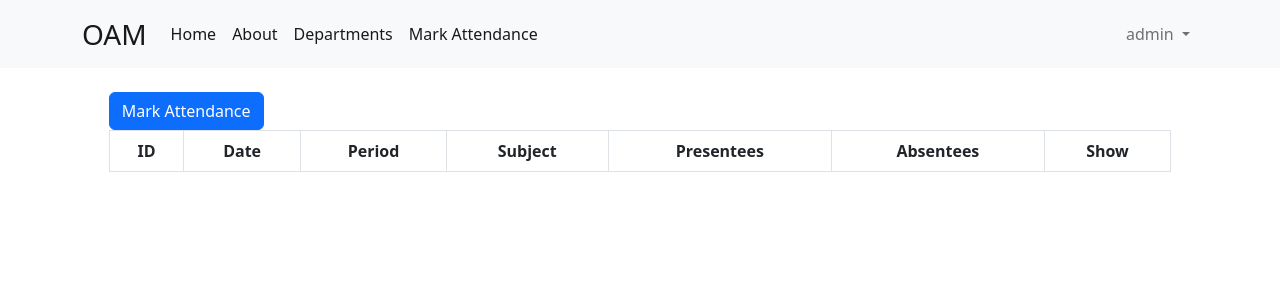
After one commit to SandeepK1729/OAM, a Django app: a page that uses templates/nav.html in a window 1280 px wide. The commit adds this page. Shown: the top 300 px of the page. Run offline with Django 4.2, Linux system fonts and the light colour scheme; a user stored in the database is signed in; data comes from the database, SQL or seed files in the repository; both versions use the stored data as it was after the commit; lists and menus that the app fills with data are empty; parts of the project's set-up code (start-up, migrations or seed data) failed here and were passed over; some libraries are stand-ins or nearby versions.

Commit message:
done with baso

```diff
--- a/att/models.py
+++ b/att/models.py
@@ -126,17 +126,6 @@ class Staff(models.Model):
     def __str__(self):
         return f"{self.user}"
 
-class Section(models.Model):
-    name        = models.CharField(max_length = 10, primary_key = True)
-    dept        = models.ForeignKey(Department, on_delete=models.CASCADE)
-    subjects    = models.ManyToManyField(Subject)# on_delete=models.CASCADE)
-    students    = models.ManyToManyField(Student)
-    staffs      = models.ManyToManyField(Staff)
-    #periods     = models.ManyToManyRel(field, to)
-
-    def __str__(self):
-        return self.name
-
 class Period(models.Model):
     date        = models.DateField(default = timezone.now)
     hour        = models.CharField(max_length = 15, choices = time_slots)
@@ -144,8 +133,20 @@ class Period(models.Model):
     def __str__(self):
         return f" {self.hour} on {self.date}"
 
+class Section(models.Model):
+    name        = models.CharField(max_length = 10, primary_key = True)
+    dept        = models.ForeignKey(Department, on_delete=models.CASCADE)
+    subjects    = models.ManyToManyField(Subject)# on_delete=models.CASCADE)
+    students    = models.ManyToManyField(Student)
+    staffs      = models.ManyToManyField(Staff)
+    periods     = models.ManyToManyField(Period)
+
+    def __str__(self):
+        return self.name
+
 class Attendance(models.Model):
-    period      = models.ForeignKey(Period, on_delete = models.CASCADE)
+    section     = models.ForeignKey(Section, on_delete = models.CASCADE)
+    period      = models.ForeignKey(Period,  on_delete = models.CASCADE)
     subject     = models.ForeignKey(Subject, on_delete = models.CASCADE)
     student     = models.ForeignKey(Student, on_delete = models.CASCADE)
     student_status = models.CharField(
--- a/att/urls.py
+++ b/att/urls.py
@@ -5,20 +5,29 @@ from . import views
 
 urlpatterns = [
     path('departments', views.departments, name = 'departments'),
+    path('department/<str:dept>', views.view_sections, name = 'department sections'),
 
     path(
         'mark_attendance',
         views.view_sections,
         name = 'view_sections'
     ),
+
+    path(
+        'show_attendance/<str:section_name>',
+        views.show_attendance,
+        name='show attendance'
+    ),
+
     path(
         'mark_attendance/<str:section_name>/new',
         views.mark_attendance,
         name='mark attendance'
     ),
+
     path(
-        'mark_attendance/<str:section_name>/<int:period_id>',
+        'update_attendance/<str:section_name>/<int:period_id>',
         views.update_marked_attendance,
-        name='update marked attendance'
+        name='update attendance'
     ),
 ]
--- a/att/views.py
+++ b/att/views.py
@@ -1,4 +1,4 @@
-from django.shortcuts import render, HttpResponse
+from django.shortcuts import render, HttpResponse, redirect
 from django.contrib.auth.decorators import login_required
 from .decorators import faculty_login_required
 from django.utils.translation import gettext_lazy as _
@@ -11,17 +11,19 @@ import datetime
 @login_required
 @faculty_login_required
 def departments(request):
-    return render(request, 'views.html', {
+    return render(request, 'depts.html', {
         'departments' : Department.objects.filter()
     })
 
 @login_required
 @faculty_login_required
-def view_sections(request):
+def view_sections(request, dept = ""):
+    department = Department.objects.get(short_name = dept)
+
     if request.method == 'POST':
         pass
     return render(request, 'choose_list.html', {
-        'sections' : Section.objects.all(),
+        'sections' : Section.objects.filter(dept = department),
     })
 
 @login_required
@@ -46,21 +48,27 @@ def mark_attendance(request, section_name):
         status  = request.POST['status']
         members = request.POST
 
+
         period = Period(date = date, hour = hour)
         period.save()
 
+        section.periods.add(period)
+        print(period.id)
+
         for student in students:
+            attendance_status = "Present" if (status == "p" and student.roll_no in members) or (status == "a" and student.roll_no not in members) else "Absent"
+
             att = Attendance(
+                section = section,
                 period = period,
                 student = student,
                 subject = Subject.objects.filter(name = subject).first(),
-                student_status = "Present" if student.roll_no in members and status == "p" else "Absent"
+                student_status = attendance_status
             )
-            print(att)
             att.save()
+        return redirect(f'/show_attendance/{section}')
 
-        context.update(request.POST)
-        print(date, hour, subject, status, members)
+        # context.update(request.POST)
 
     return render(request, 'mark_attendance.html', context)
 
@@ -71,30 +79,91 @@ def update_marked_attendance(request, section_name, period_id = 0):
     subjects = section.subjects.all()
     students = section.students.all()
 
+    context = {
+        'today'     : datetime.date.today().strftime("%Y-%m-%d"),
+        'periods'   : time_slots,
+        'subjects'  : subjects,
+        'students'  : students,
+    }
+
+    period      = Period.objects.get(pk = period_id)
+    attendances = Attendance.objects.filter(section = section, period = period)
+
+    additional_context = {
+        'today'     : period.date.strftime("%Y-%m-%d"),
+        'hour'      : period.hour,
+        'subject'   : attendances.first().subject,
+        'presentees': [p.student for p in attendances.filter(student_status = 'Present')],
+        'absentees' : [a.student for a in attendances.filter(student_status = 'Absent' )],
+    }
+
+    context.update(additional_context)
+
     if request.method == 'POST':
         date    = request.POST['date']
         hour    = request.POST['hour']
-        subject = request.POST['subject']
+        subject = Subject.objects.get(
+                    name = request.POST['subject']
+                )
         status  = request.POST['status']
         members = request.POST
 
+
+        period.delete()
         period = Period(date = date, hour = hour)
         period.save()
+        section.periods.add(period)
+        print(period.id)
 
         for student in students:
             att = Attendance(
+                section = section,
                 period = period,
                 student = student,
-                student_status = "Present" if student.roll_no in members and status == "P" else "Absent"
+                subject = Subject.objects.get(name = subject),
+                student_status = "Present" if student.roll_no in members and status == "p" else "Absent"
             )
             att.save()
-        print(date, hour, subject, status, members)
+        return redirect(f'/show_attendance/{section}')
 
-    return render(request, 'mark_attendance.html', {
-        'today' :  datetime.date.today().strftime("%Y-%m-%d"),
-        'periods'  : time_slots,
-        'sections' : section,
-        'subjects' : subjects,
-        'students' : students,
-        # 'form' : form,
+    return render(request, 'mark_attendance.html', context)
+
+@login_required
+@faculty_login_required
+def show_attendance(request, section_name):
+    section     =Section.objects.get(name = section_name)
+    periods     = Section.objects.get(name = section_name).periods.all()
+    section_attendance = Attendance.objects.filter(section=section)
+
+    ids, hours, dates, subjects, presentees, absentees = [], [], [], [], [], []
+
+    for each_period in periods.all():
+        student_attendance = section_attendance.filter(period = each_period).all()
+
+        ids.append(each_period.id)
+        dates.append(each_period.date)
+        hours.append(each_period.hour)
+        subjects.append(student_attendance[0].subject)
+
+        print(student_attendance)
+
+        p, a = 0, 0
+        for each_student in student_attendance:
+            if each_student.student_status == 'Present':
+                p += 1
+            else:
+                a += 1
+        presentees.append(p)
+        absentees.append(a)
+
+    return render(request, 'show_periods.html', {
+        'periods' : zip(
+                        ids,
+                        dates,
+                        hours,
+                        subjects,
+                        presentees,
+                        absentees
+                    ),
+         'section' : section,
     })
--- a/core/models.py
+++ b/core/models.py
@@ -49,5 +49,6 @@ class User(AbstractUser):
                         'email',
                         'gender'
                     ]
+
     def __str__(self):
         return f"{self.first_name} {self.last_name}"
--- a/templates/views.html
+++ b/templates/depts.html
@@ -19,6 +19,7 @@
             <div
               class="w-10 h-10 inline-flex items-center justify-center rounded-full bg-blue-100 text-blue-500 mb-4"
             >
+              <a style="text-decoration:none" href="{% url 'department sections' department.short_name %}">
               <svg
                 fill="none"
                 stroke="currentColor"
@@ -34,12 +35,13 @@
             </div>
             <h2 class="text-lg text-gray-900 font-medium title-font mb-2">
               {{ department.short_name }}
-          </h2>
+            </h2></a>
             <p class="leading-relaxed text-base">
               {{ department.name }}
             </p>
           </div>
         </div>
+      </>
       {% endfor %}
       <!--<div class="xl:w-1/3 md:w-1/2 p-4">
         <div class="border border-gray-200 p-6 rounded-lg">
--- a/templates/nav.html
+++ b/templates/nav.html
@@ -65,7 +65,7 @@
 							<ul class="dropdown-menu">
                 <li><a class="dropdown-item" href="{% url 'password_change' %}">Change Password</a></li>
                 {% if user.is_superuser or user.is_staff %}
-                  <li><a class="dropdown-item" href="/admin">Admin panel</a></li>
+                  <li><a class="dropdown-item" href="/admin" target="_blank">Admin panel</a></li>
                 {% endif %}
 								<!--<li><a href="{% url 'password_reset' %}" class="dropdown-item">Password Reset</a></li>-->
 
--- /dev/null
+++ b/templates/show_periods.html
@@ -0,0 +1,63 @@
+{% extends 'base.html' %}
+
+{% block body %}
+
+<div class="row justify-content-center">
+    <div class="col-10">
+        <a
+            href="/mark_attendance/{{ section }}/new"
+            class="btn btn-primary"
+        >
+            Mark Attendance
+        </a>
+        <div class="flex flex-col">
+
+            <table class="min-w-full border text-center table table-hover table-bordered">
+                <thead class="border-b">
+                    <tr>
+                        <th scope="col">ID          </th>
+                        <th scope="col">Date        </th>
+                        <th scope="col">Period      </th>
+                        <th scope="col">Subject     </th>
+                        <th scope="col">Presentees  </th>
+                        <th scope="col">Absentees   </th>
+                        <th scope="col">Show        </th>
+                    </tr>
+                </thead>
+                <tbody>
+                    {% for id, date, hour, subject, presentee, absentee in periods %}
+                        <tr class="border-b">
+                            <td scope="row">
+                                {{ id }}
+                            </td>
+                            <td >
+                                {{ date }}
+                            </td>
+                            <td >
+                                {{ hour }}
+                            </td>
+                            <td >
+                                {{ subject }}
+                            </td>
+                            <td >
+                                {{ presentee }}
+                            </td>
+                            <td >
+                                {{ absentee }}
+                            </td>
+                            <td>
+                                <a
+                                    href="/update_attendance/{{ section }}/{{ id }}"
+                                    class = "btn btn-primary"
+                                >
+                                    Update
+                                </a>
+                            </td>
+                        </tr>
+                    {% endfor %}
+                </tbody>
+            </table>
+        </div>
+    </div>
+</div>
+{% endblock body %}
```
Also changed, not shown: templates/choose_list.html (+4 -5 lines), templates/mark_attendance.html (+19 -6 lines), db.sqlite3. Lines whose indentation alone changed are shown as unchanged.
